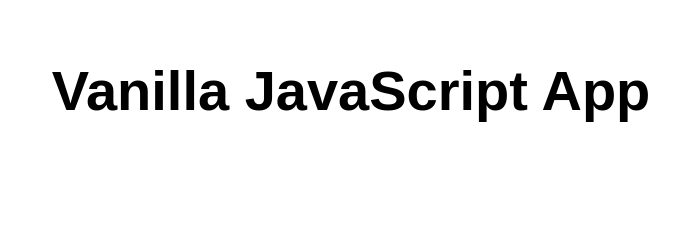
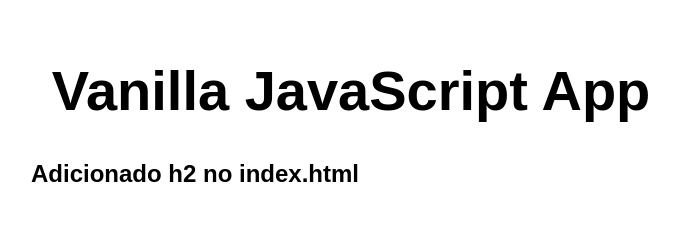
Before and after one commit to uzielms/my-first-static-web-app, a website: page src/index.html in a window 1280 px wide. Shown: the whole page, without its empty margins (289-968 px from the left). Drawn offline with Linux system fonts and the light colour scheme.

Commit message:
Adicionado nova linha <h2> no index.html

```diff
--- a/src/index.html
+++ b/src/index.html
@@ -11,6 +11,7 @@
 <body>
   <main>
     <h1>Vanilla JavaScript App</h1>
+    <h2>Adicionado h2 no index.html</h2>
   </main>
 </body>
 
```
